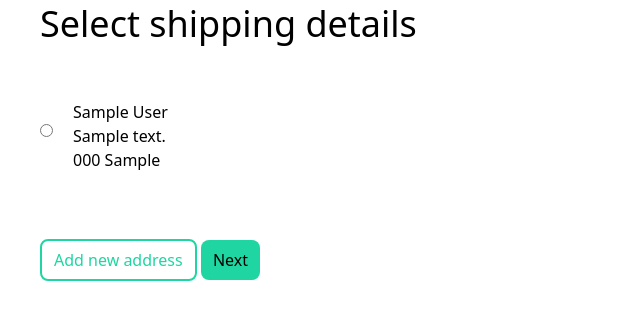
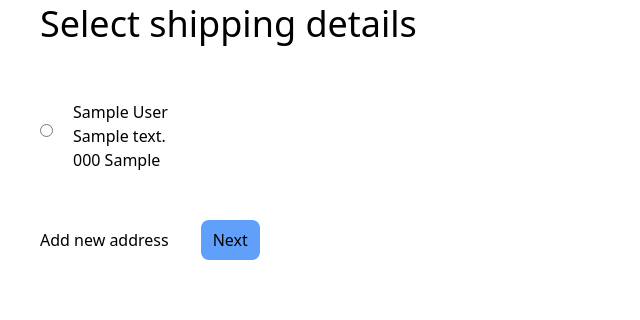
Before and after one commit to gwassing/ecommerce-platform, a Django app: page /checkout/address/ in a window 1280 px wide. Shown: the part 145-465 px from the top of the page, without its empty margins (0-640 px from the left). Run offline with Django 5.2, Linux system fonts and the light colour scheme; a user stored in the database is signed in; tables that the repository leaves empty hold one stand-in row (values such as "Sample post").

Commit message:
Change button colors and alignment

```diff
--- a/cart/templates/cart/cart_detail.html
+++ b/cart/templates/cart/cart_detail.html
@@ -34,7 +34,7 @@
             <p class="font-semibold">Total:</p>
             <p class="font-semibold">{{ total_price }} €</p>
         </div>
-        <div class="flex gap-5 mt-12 items-center">
+        <div class="flex gap-x-8 mt-12 items-center">
             <a href="{% url 'products:product_list' %}" class="button-secondary">Continue shopping</a>
             <a href="{% url 'checkout:address' %}" class="button">Go to checkout</a>
         </div>
--- a/checkout/templates/checkout/checkout_address.html
+++ b/checkout/templates/checkout/checkout_address.html
@@ -7,7 +7,7 @@
             <div>{{ form.shipping_details.errors }}</div>
         {% endif %}
         {% for address in form.fields.shipping_details.queryset %}
-            <label class="flex gap-x-5 items-center mb-12">
+            <label class="flex gap-x-5 items-center">
                 <input type="radio"
                        name="shipping_details"
                        value="{{ address.pk }}">
@@ -19,8 +19,10 @@
             </label>
         {% endfor %}
     </form>
-    <a href="{% url "checkout:address_create" %}" class="button-secondary">Add new address</a>
-    <button type="submit" form="address-form" class="button mt-5">
-        Next
-    </button>
+    <div class="flex items-center gap-x-8 mt-12">
+        <a href="{% url "checkout:address_create" %}" class="button-secondary">Add new address</a>
+        <button type="submit" form="address-form" class="button">
+            Next
+        </button>
+    </div>
 {% endblock %}
--- a/checkout/templates/checkout/checkout_address_create.html
+++ b/checkout/templates/checkout/checkout_address_create.html
@@ -5,10 +5,12 @@
         {% csrf_token %}
         {{ form }}
     </form>
+    <div class="flex items-center gap-x-8 mt-12">
     {% if shipping_details %}
         <a href="{% url "checkout:address" %}" class="button-secondary">Select address from list</a>
     {% endif %}
-    <button type="submit" form="address-create-form" class="button mt-5">
+    <button type="submit" form="address-create-form" class="button">
         Next
     </button>
+    </div>
 {% endblock %}
--- a/checkout/templates/checkout/checkout_payment.html
+++ b/checkout/templates/checkout/checkout_payment.html
@@ -15,6 +15,8 @@
             </label>
         {% endfor %}
     </form>
-    <a href="{% url 'checkout:payment_create' %}" class="button-secondary">Add new credit card</a>
-    <button type="submit" form="payment-form" class="button">Place order</button>
+    <div class="flex gap-x-8 mt-12 items-center">
+        <a href="{% url 'checkout:payment_create' %}" class="button-secondary">Add new credit card</a>
+        <button type="submit" form="payment-form" class="button">Place order</button>
+    </div>
 {% endblock %}
--- a/ecommerce_platform/static/css/styles.css
+++ b/ecommerce_platform/static/css/styles.css
@@ -641,11 +641,6 @@ video {
   margin-right: auto;
 }
 
-.my-3 {
-  margin-top: 0.75rem;
-  margin-bottom: 0.75rem;
-}
-
 .my-auto {
   margin-top: auto;
   margin-bottom: auto;
@@ -695,14 +690,6 @@ video {
   display: none;
 }
 
-.w-1\/3 {
-  width: 33.333333%;
-}
-
-.w-2\/3 {
-  width: 66.666667%;
-}
-
 .border-collapse {
   border-collapse: collapse;
 }
@@ -719,10 +706,6 @@ video {
   grid-template-columns: repeat(4, minmax(0, 1fr));
 }
 
-.flex-row {
-  flex-direction: row;
-}
-
 .flex-col {
   flex-direction: column;
 }
@@ -735,16 +718,8 @@ video {
   align-items: center;
 }
 
-.justify-start {
-  justify-content: flex-start;
-}
-
 .justify-between {
   justify-content: space-between;
-}
-
-.gap-1 {
-  gap: 0.25rem;
 }
 
 .gap-10 {
@@ -757,11 +732,6 @@ video {
 
 .gap-5 {
   gap: 1.25rem;
-}
-
-.gap-x-12 {
-  -moz-column-gap: 3rem;
-       column-gap: 3rem;
 }
 
 .gap-x-2 {
@@ -785,6 +755,21 @@ video {
 
 .gap-y-2 {
   row-gap: 0.5rem;
+}
+
+.gap-x-6 {
+  -moz-column-gap: 1.5rem;
+       column-gap: 1.5rem;
+}
+
+.gap-x-8 {
+  -moz-column-gap: 2rem;
+       column-gap: 2rem;
+}
+
+.gap-x-7 {
+  -moz-column-gap: 1.75rem;
+       column-gap: 1.75rem;
 }
 
 .self-center {
@@ -818,20 +803,12 @@ video {
   padding-bottom: 1.5rem;
 }
 
-.pl-3 {
-  padding-left: 0.75rem;
-}
-
 .pt-2 {
   padding-top: 0.5rem;
 }
 
 .pt-4 {
   padding-top: 1rem;
-}
-
-.pt-5 {
-  padding-top: 1.25rem;
 }
 
 .text-center {
@@ -882,29 +859,24 @@ body {
   text-decoration: underline;
   text-decoration-color: #FEA520;
   text-decoration-thickness: 3px;
-  text-underline-offset: 4px;
+  text-underline-offset: 6px;
 }
 
 .button {
-  background-color: #1FD6A2;
+  background-color: #60A0FB;
   padding: 8px 12px;
   border-radius: 8px;
 }
 
 .button:hover{
-  background-color: #19B387;
-}
-
-.button-secondary {
-  border: 2px solid #1FD6A2;
-  padding: 8px 12px;
-  border-radius: 8px;
-  color: #1FD6A2;
+  background-color:#74ACFB;
 }
 
 .button-secondary:hover {
-  border: 2px solid #19B387;
-  color: #19B387;
+  text-decoration: underline;
+  text-decoration-color: #60A0FB;
+  text-decoration-thickness: 3px;
+  text-underline-offset: 6px;
 }
 
 form div{
```
Also changed, not shown: checkout/templates/checkout/checkout_payment_create.html (+6 -4 lines), ecommerce_platform/static/css/tailwind.css (+7 -12 lines).
